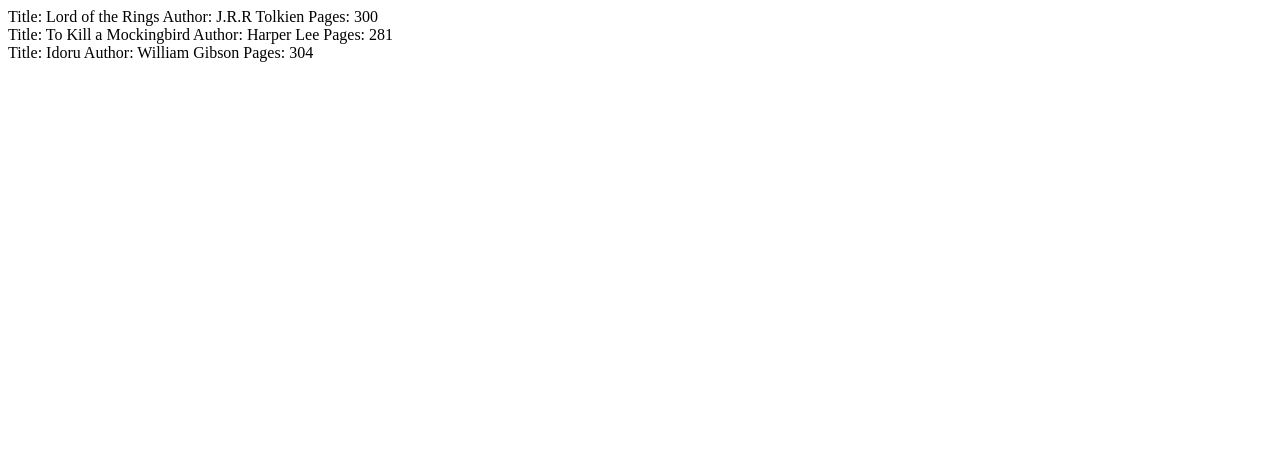
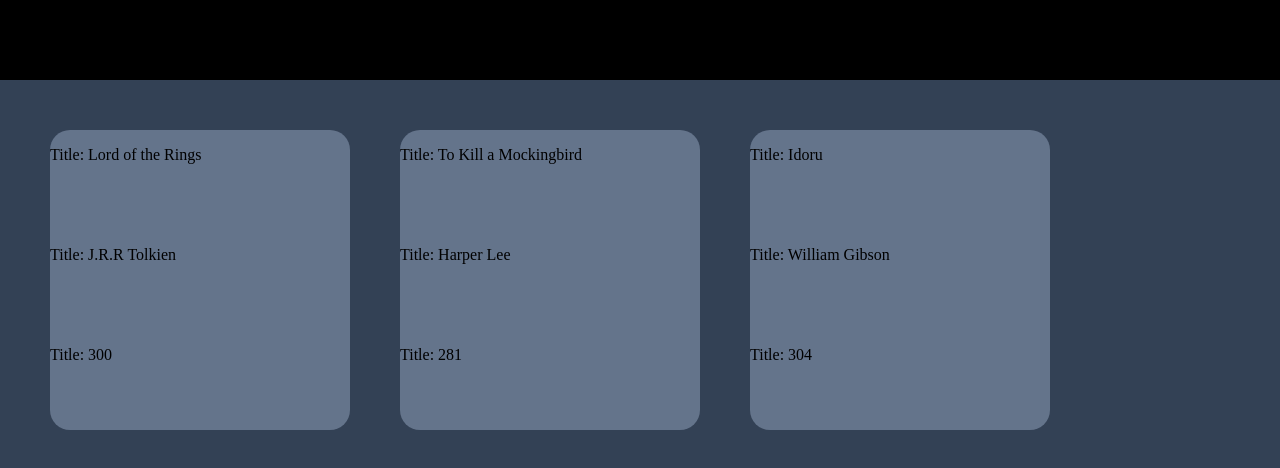
Before and after one commit to Alkylaid/Library, a plain HTML site: page index.html in a window 1280 px wide. Drawn offline with Linux system fonts and the light colour scheme.

Commit message:
Add style to book display

```diff
--- a/index.html
+++ b/index.html
@@ -1,14 +1,21 @@
 <!DOCTYPE html>
 <html lang="en">
+
 <head>
     <meta charset="UTF-8">
     <meta http-equiv="X-UA-Compatible" content="IE=edge">
     <meta name="viewport" content="width=device-width, initial-scale=1.0">
     <script src="script.js" defer></script>
+    <link rel="stylesheet" href="style.css">
     <title>Library</title>
 </head>
+
 <body>
-    <div id="container">
+    <div class="container">
+        <div id="header"></div>
+        <div id="library">
+        </div>
     </div>
 </body>
+
 </html>
--- a/script.js
+++ b/script.js
@@ -1,6 +1,6 @@
 let myLibrary = [];
 
-const container = document.getElementById('container');
+const library = document.getElementById('library');
 
 function Book(title, author, pages, read) {
     this.title = title;
@@ -10,6 +10,7 @@
 }
 
 function addBookToLibrary(title, author, pages, read) {
+
     myLibrary.push(new Book(title, author, pages , read));
 }
 
@@ -17,10 +18,29 @@
 addBookToLibrary("To Kill a Mockingbird", "Harper Lee", 281, true);
 addBookToLibrary("Idoru", "William Gibson", 304, true);
 
+
 for (let book in myLibrary) {
     const div = document.createElement('div');
     div.classList.add('book');
     div.setAttribute('data-book-number', book);
-    div.textContent = `Title: ${myLibrary[book].title} Author: ${myLibrary[book].author} Pages: ${myLibrary[book].pages}`
-    container.appendChild(div);
+
+
+    const bookTitle = document.createElement('p');
+    bookTitle.setAttribute('id', bookTitle);
+    bookTitle.innerHTML = `Title: ${myLibrary[book].title}`;
+    div.appendChild(bookTitle);
+
+
+    const authorName = document.createElement('p');
+    authorName.setAttribute('id', authorName);
+    authorName.innerHTML = `Title: ${myLibrary[book].author}`;
+    div.appendChild(authorName);
+
+
+    const pageNumber = document.createElement('p');
+    pageNumber.setAttribute('id', pageNumber);
+    pageNumber.innerHTML = `Title: ${myLibrary[book].pages}`;
+    div.appendChild(pageNumber);
+
+    library.appendChild(div);
 }
--- a/style.css
+++ b/style.css
@@ -0,0 +1,26 @@
+body {
+    background-color: #334155;
+    margin: 0 auto;
+}
+
+#header{
+    width: 100%;
+    height: 10vh;
+    background-color: black;
+}
+
+#library {
+    margin: 50px;
+    display: grid;
+    grid-template-columns: repeat(5, 1fr);
+    column-gap: 50px;
+}
+
+.book{
+    width: 300px;
+    height: 300px;
+    background-color: #64748b;
+    border-radius: 20px;
+    display: grid;
+    grid-template-columns: 1fr;
+}
```
